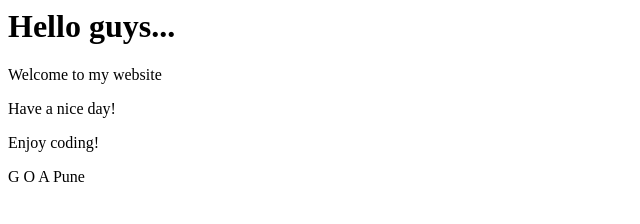
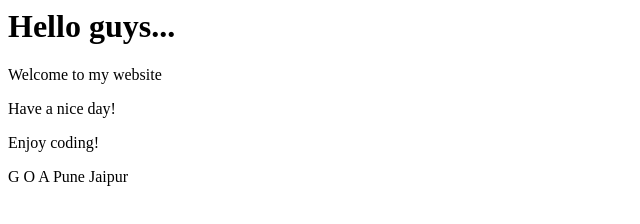
Before and after one commit to Trinikwan17/locker, a plain HTML site: page index.html in a window 1280 px wide. Shown: the full height of the page, 0-640 px from the left. Drawn offline with Linux system fonts and the light colour scheme.

```diff
--- a/index.html
+++ b/index.html
@@ -6,3 +6,4 @@
 <h>O</h>
 <h>A</h>
 <h>Pune</h>
+<h>Jaipur</h>
```
